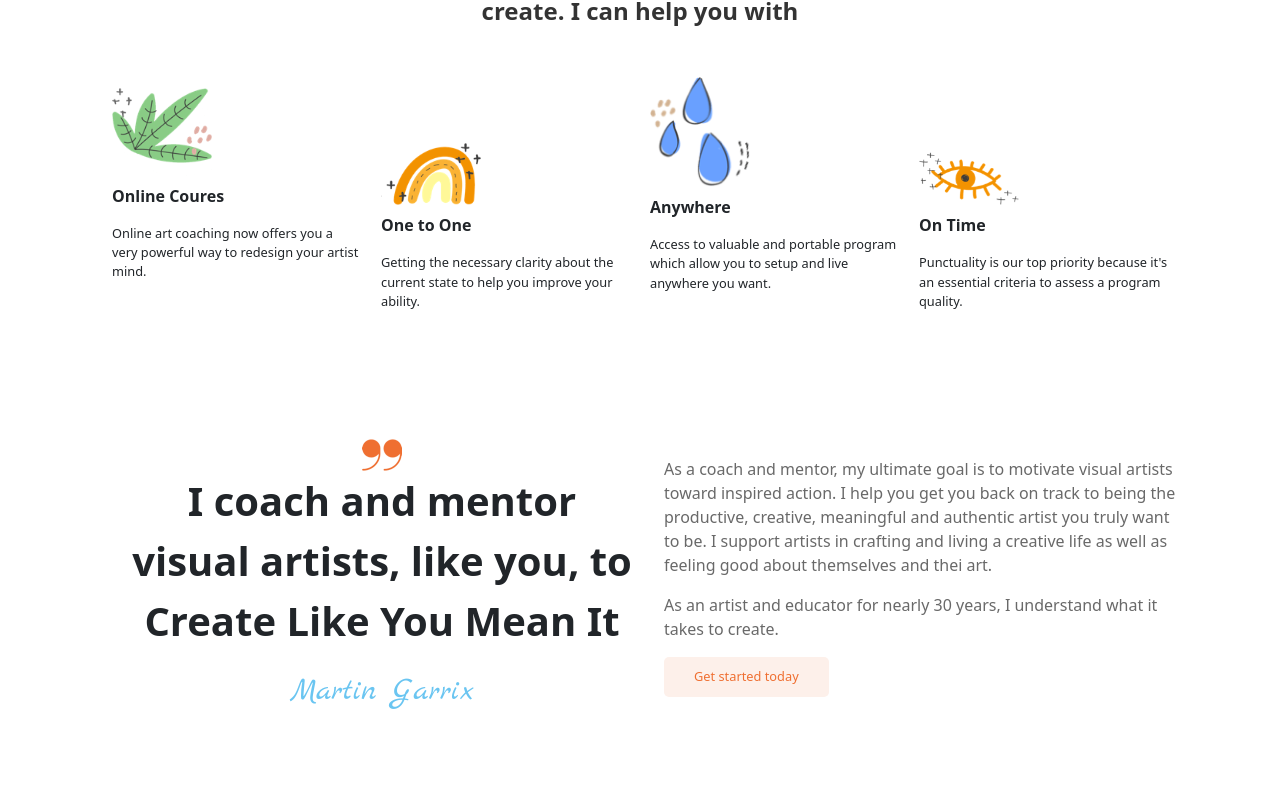
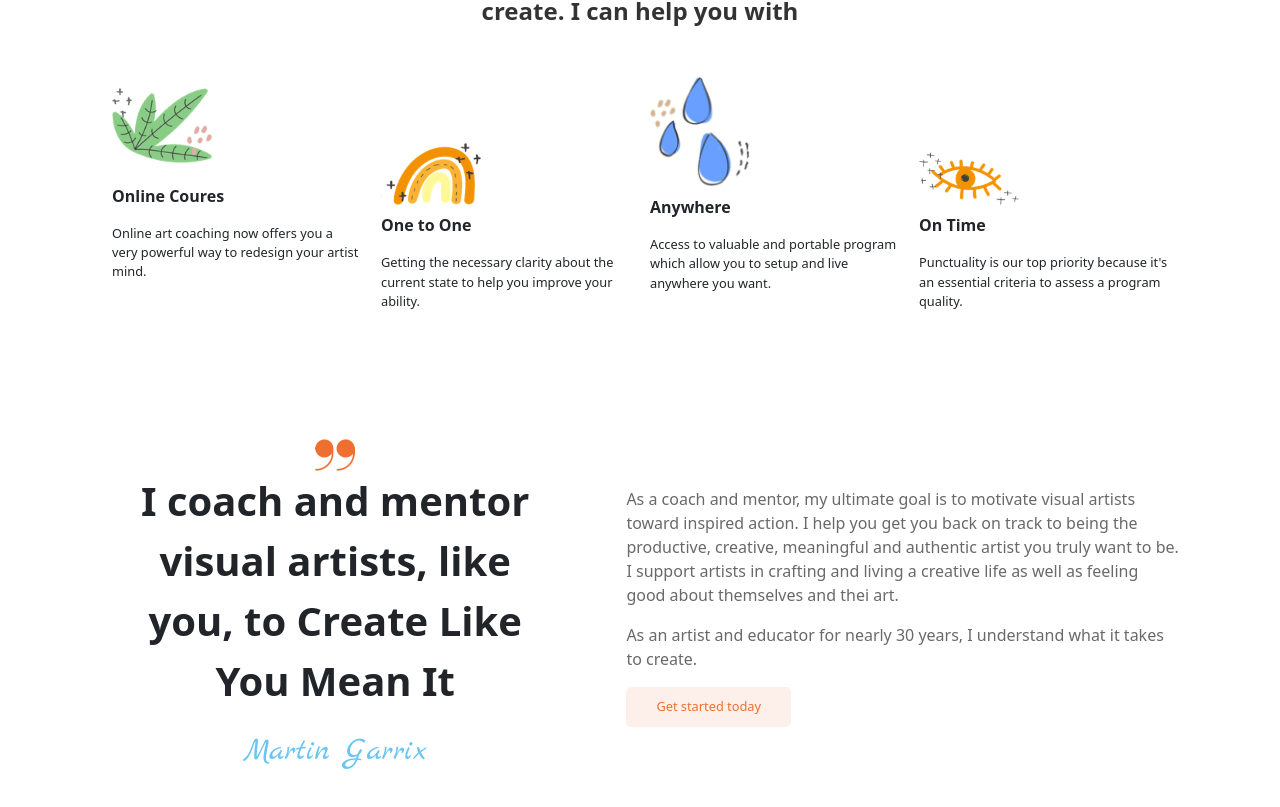
Before and after one commit to MattiaVolonterio/proj-html-vuejs, a Vue app: page / in a window 1280 px wide. Shown: the part 911-1718 px from the top of the page. Built offline with nearby package versions, Linux system fonts and the light colour scheme.

Commit message:
fix: citation width

```diff
--- a/src/components/artistCoaching/AppCoachingCit.vue
+++ b/src/components/artistCoaching/AppCoachingCit.vue
@@ -13,29 +13,26 @@ export default {
 </script>
 <template>
   <div class="container">
-    <div class="row">
-      <div class="col-6 col-left">
+    <div class="col-left">
       <img :src="getImgPath('artist-quote-icon.png')" alt="quotes" />
       <p>
-          I coach and mentor visual artists, like you, to Create Like You Mean
-          It
+        I coach and mentor visual artists, like you, to Create Like You Mean It
       </p>
       <div class="title">Martin Garrix</div>
     </div>
-      <div class="col-6 col-right">
+    <div class="col-right">
       <p>
         As a coach and mentor, my ultimate goal is to motivate visual artists
         toward inspired action. I help you get you back on track to being the
-          productive, creative, meaningful and authentic artist you truly want
-          to be. I support artists in crafting and living a creative life as
-          well as feeling good about themselves and thei art.
+        productive, creative, meaningful and authentic artist you truly want to
+        be. I support artists in crafting and living a creative life as well as
+        feeling good about themselves and thei art.
       </p>
       <p>
         As an artist and educator for nearly 30 years, I understand what it
         takes to create.
       </p>
       <div class="btn-orange-light">Get started today</div>
-      </div>
     </div>
   </div>
 </template>
@@ -45,8 +42,13 @@ export default {
 @use "../../styles/partials/variables" as *;
 
 .container {
+  @include space-between;
+  gap: 80px;
   margin-bottom: 7rem;
-  .col-6.col-left {
+  .col-left {
+    flex-grow: 0;
+    flex-shrink: 0;
+    width: 40%;
     text-align: center;
     p {
       font-size: 2.5rem;
@@ -59,8 +61,10 @@ export default {
     }
   }
 
-  .col-6.col-right {
+  .col-right {
     @include flex-column-start;
+    flex: 1 0;
+    width: 60%;
 
     p {
       color: $headerList;
```
Lines whose indentation alone changed are shown as unchanged.
